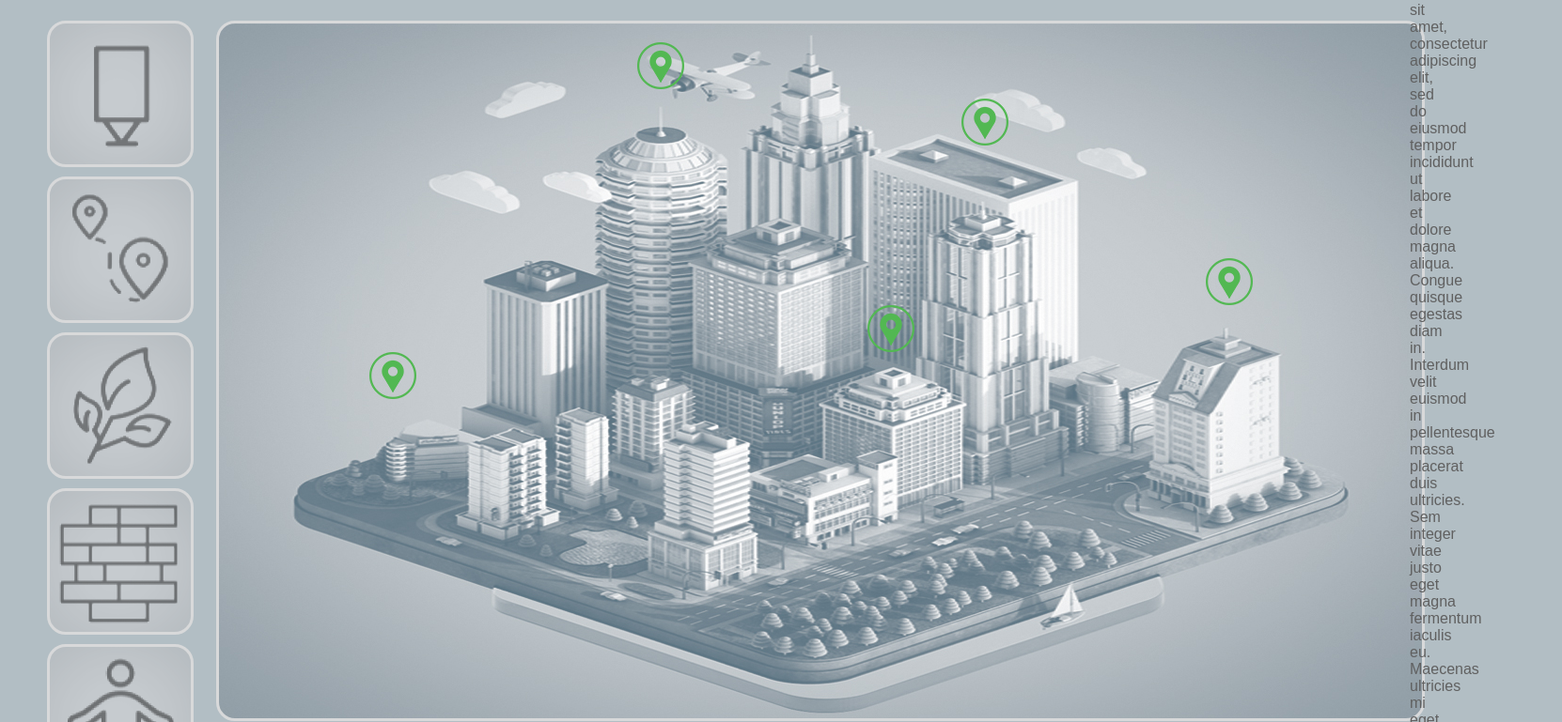
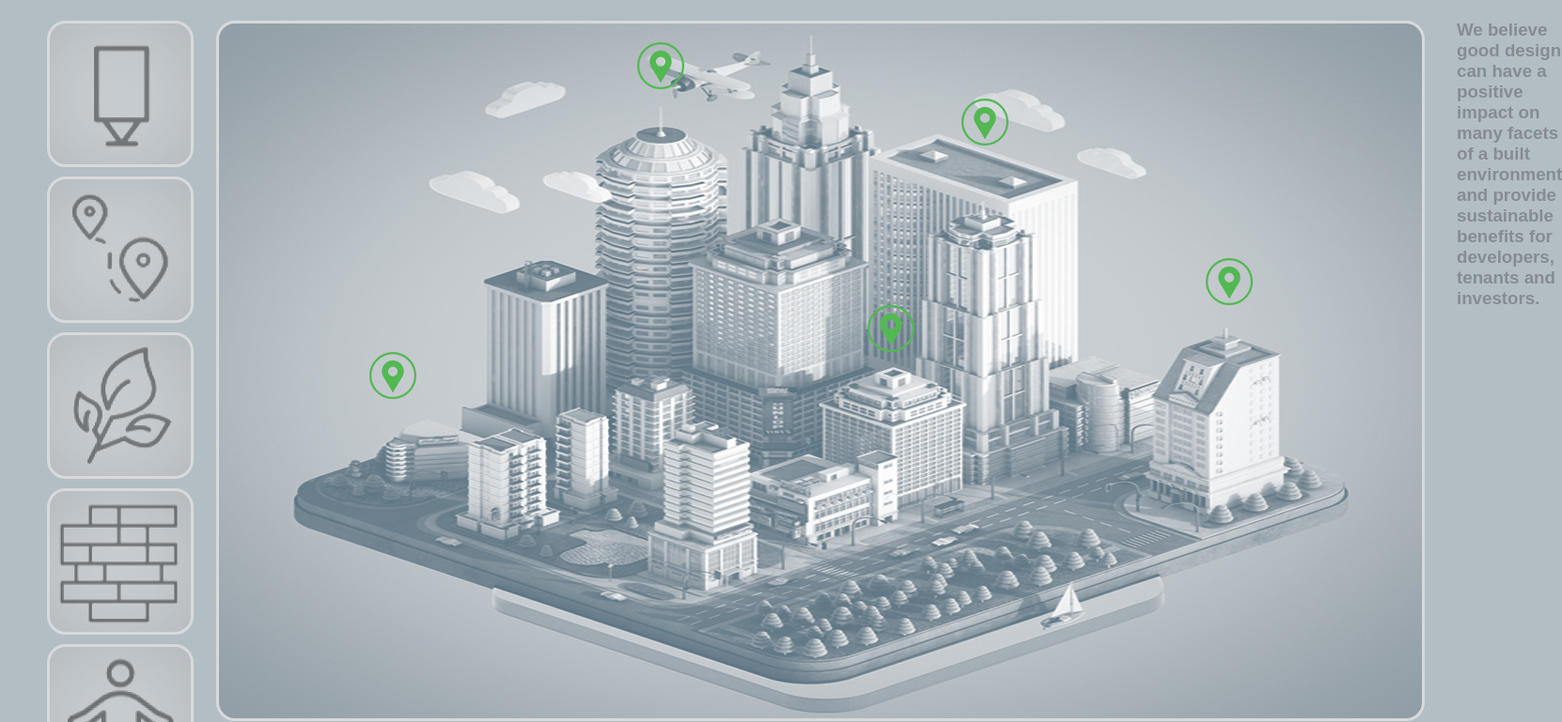
Before and after one commit to DiademDev/FutureState, a plain HTML site: page index.html in a window 1280 px wide. Shown: the part 128-897 px from the top of the page at 94% size, 1662 px wide, since content can reach past the window. Drawn offline with Linux system fonts and the light colour scheme.

Commit message:
Update index.html

```diff
--- a/index.html
+++ b/index.html
@@ -13,7 +13,7 @@
     <img id="logo"src="images/diadem.png">
 
     <div id="blurb">
-        <p>Lorem ipsum dolor sit amet, consectetur adipiscing elit, sed do eiusmod tempor incididunt ut labore et dolore magna aliqua. Congue quisque egestas diam in. Interdum velit euismod in pellentesque massa placerat duis ultricies. Sem integer vitae justo eget magna fermentum iaculis eu. Maecenas ultricies mi eget mauris pharetra. Nec tincidunt praesent semper feugiat nibh. Nulla aliquet enim tortor at auctor urna nunc id. Ut ornare lectus sit amet. Nulla facilisi morbi tempus iaculis urna id volutpat lacus. Maecenas volutpat blandit aliquam etiam erat.</p>
+        <h3>We believe good design can have a positive impact on many facets of a built environment and provide sustainable benefits for developers, tenants and investors.</h3>
     </div>
 
     <div class="pictogram_grp">
```
